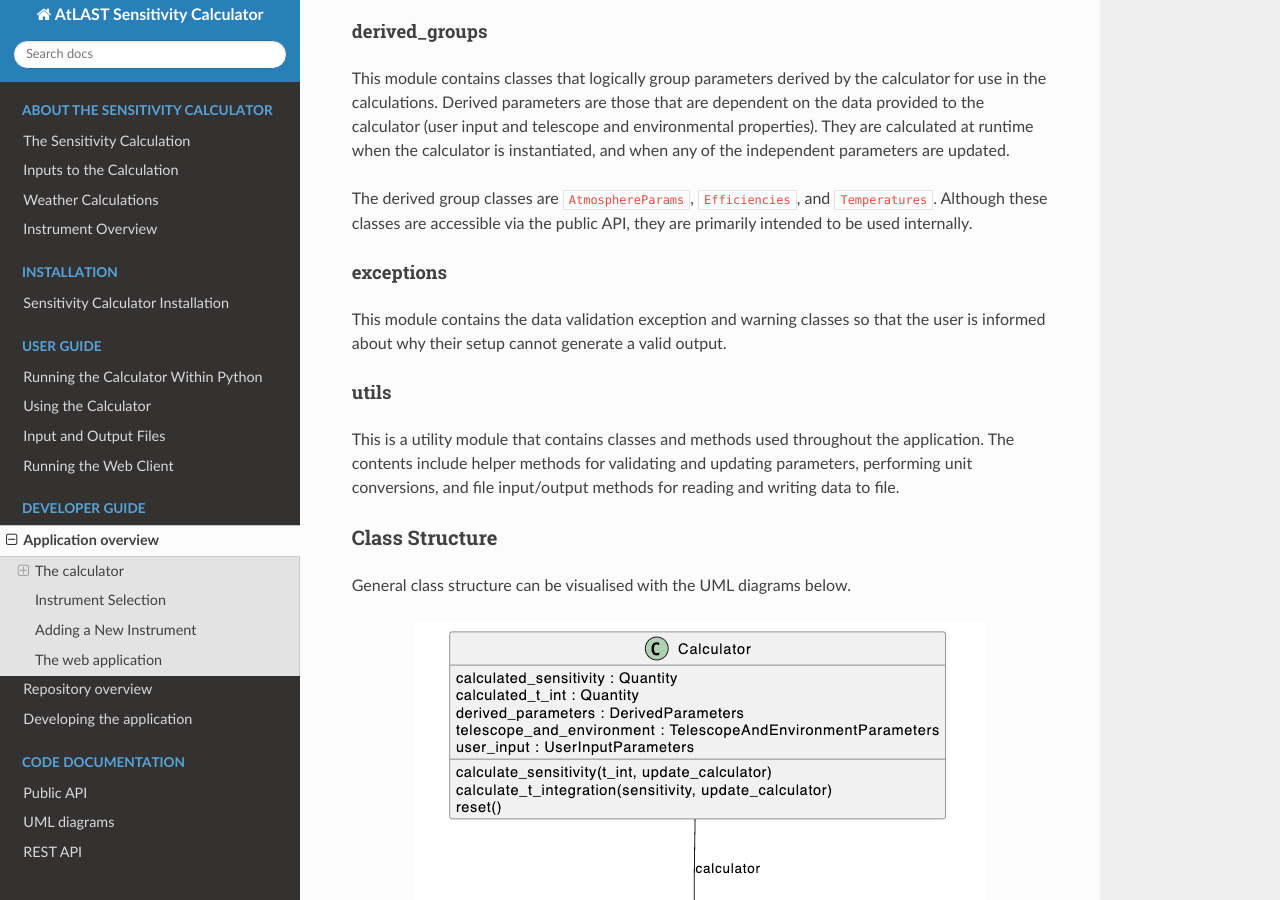
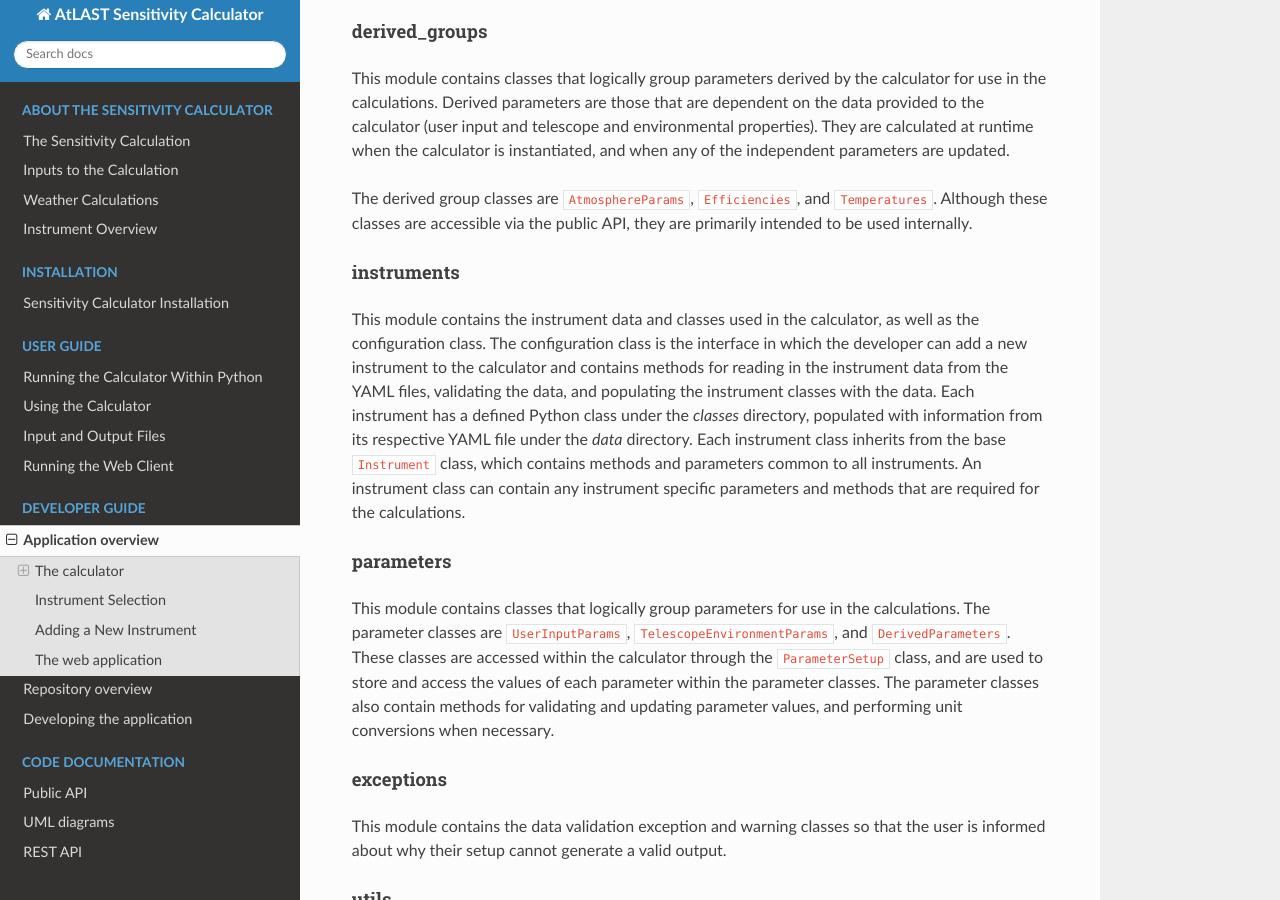
Before and after one commit to ukatc/AtLAST_sensitivity_calculator, a Sphinx documentation site: the page built from docs/source/developer_guide/application_overview.rst, in a window 1280 px wide and 900 px high, scrolled down 2110 px. Built offline with Sphinx 7.4.7 and the Read the Docs theme 3.1.0, drawn with Linux system fonts in a browser that asks for light colours.

Commit message:
ASC-88/ASC-114 Added instruments and parameters sections, added references to some sections to help other docs

```diff
--- a/docs/source/developer_guide/application_overview.rst
+++ b/docs/source/developer_guide/application_overview.rst
@@ -79,14 +79,13 @@ calculations and methods for operations related to identifying applicable instru
 This class also stores a copy of the parameter values used to initialize the calculator,
 allowing the user to revert to the initial state.
 
-
+.. _atlast-sc-data-module:
 data
 ++++
 The ``Data`` class stores all of the configuration information for each of the user input,
 telescope and environment parameters and subsequently derived parameters used in and by the calculator.
 
 The ``Validator`` class provides methods for validating data provided to the calculator.
-
 
 
 models
@@ -108,6 +107,29 @@ independent parameters are updated.
 The derived group classes are ``AtmosphereParams``, ``Efficiencies``, and
 ``Temperatures``. Although these classes are accessible via the public API, they
 are primarily intended to be used internally.
+
+.. _atlast-sc-instruments-module:
+instruments
++++++++++++
+This module contains the instrument data and classes used in the calculator, as well as the
+configuration class. The configuration class is the interface in which the developer can add
+a new instrument to the calculator and contains methods for reading in the instrument data
+from the YAML files, validating the data, and populating the instrument classes with the data.
+Each instrument has a defined Python class under the *classes* directory, populated with
+information from its respective YAML file under the *data* directory. Each instrument class
+inherits from the base ``Instrument`` class, which contains methods and parameters common to
+all instruments. An instrument class can contain any instrument specific parameters and
+methods that are required for the calculations.
+
+parameters
+++++++++++
+This module contains classes that logically group parameters for use in the calculations.
+The parameter classes are ``UserInputParams``, ``TelescopeEnvironmentParams``, and ``DerivedParameters``.
+These classes are accessed within the calculator through the ``ParameterSetup`` class, and are
+used to store and access the values of each parameter within the parameter classes. The parameter
+classes also contain methods for validating and updating parameter values, and performing unit
+conversions when necessary.
+
 
 exceptions
 ++++++++++
```
